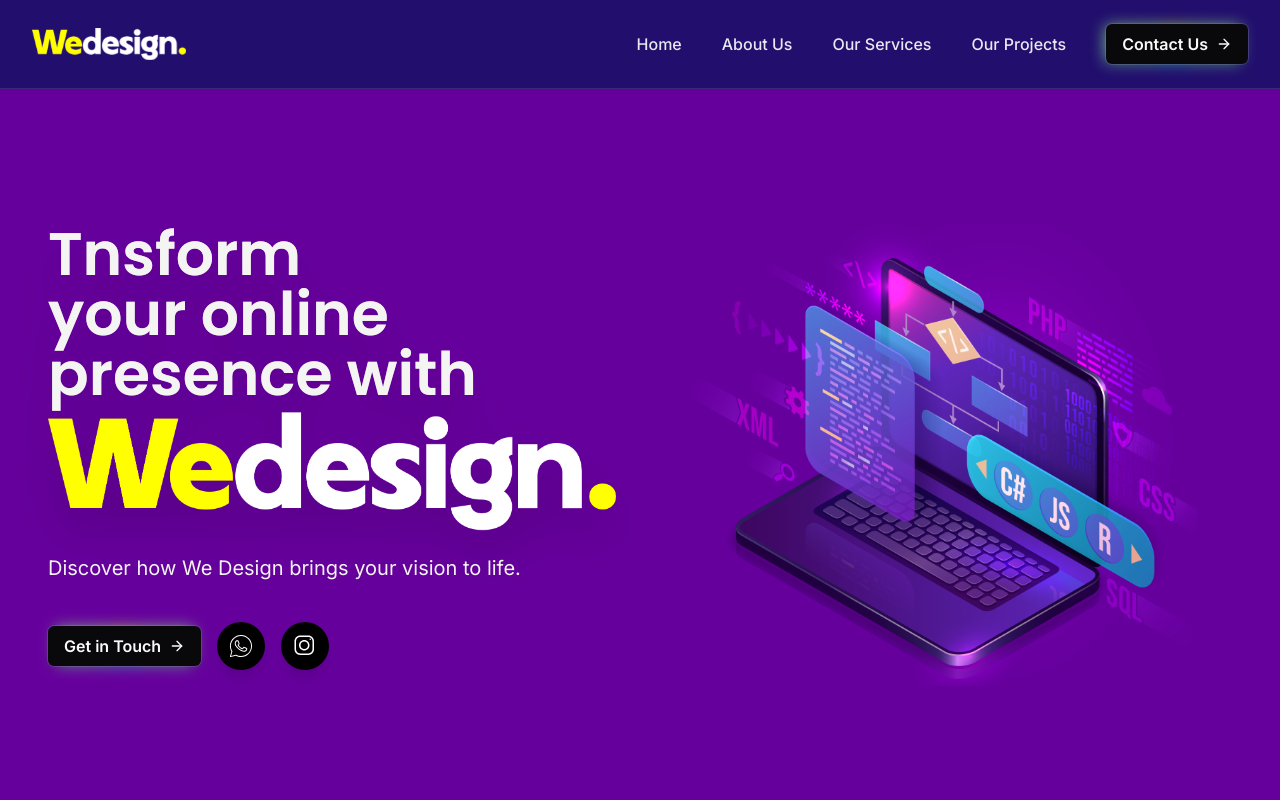
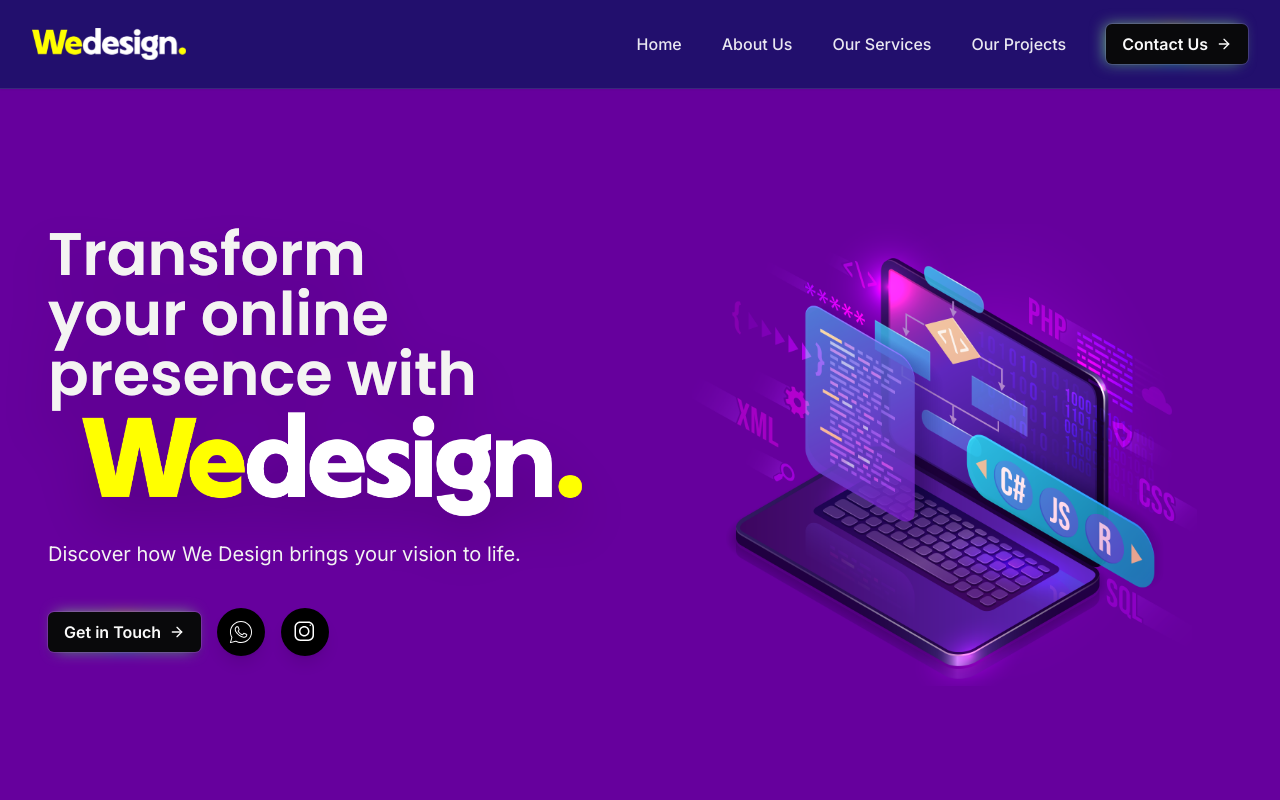
Before and after one commit to Ishan-muhammed/Wedesign.com, a React (Vite) app: page / in a window 1280 px wide. Shown: the top 800 px of the page. Built offline with nearby package versions, Linux system fonts and the light colour scheme.

Commit message:
Your descriptive message for new changes

```diff
--- a/src/pages/Index.tsx
+++ b/src/pages/Index.tsx
@@ -382,11 +382,11 @@ const Index = () => {
             }`}
           >
             <h1 className="text-6xl md:text-6xl font-poppins font-semibold mb-4 md:mb-6 we-gradient-text animate-fade-in drop-shadow-2xl text-left w-full" style={{ color: '#f4f4f2' }}>
-              <span className="block">Tnsform</span>
+              <span className="block">Transform</span>
               <span className="block">your online</span>
               <span className="block">presence with</span>
               <span className="block mt-2 w-full">
-                <Logo className="w-full max-w-[320px] md:max-w-[700px] h-auto align-middle" />
+                <Logo className="w-full max-w-[280px] md:max-w-[500px] h-auto align-middle" />
               </span>
             </h1>
             <p className="text-lg md:text-xl mb-8 md:mb-10 animate-fade-in px-0" style={{ color: '#f4f4f2', animationDelay: '200ms' }}>
```
